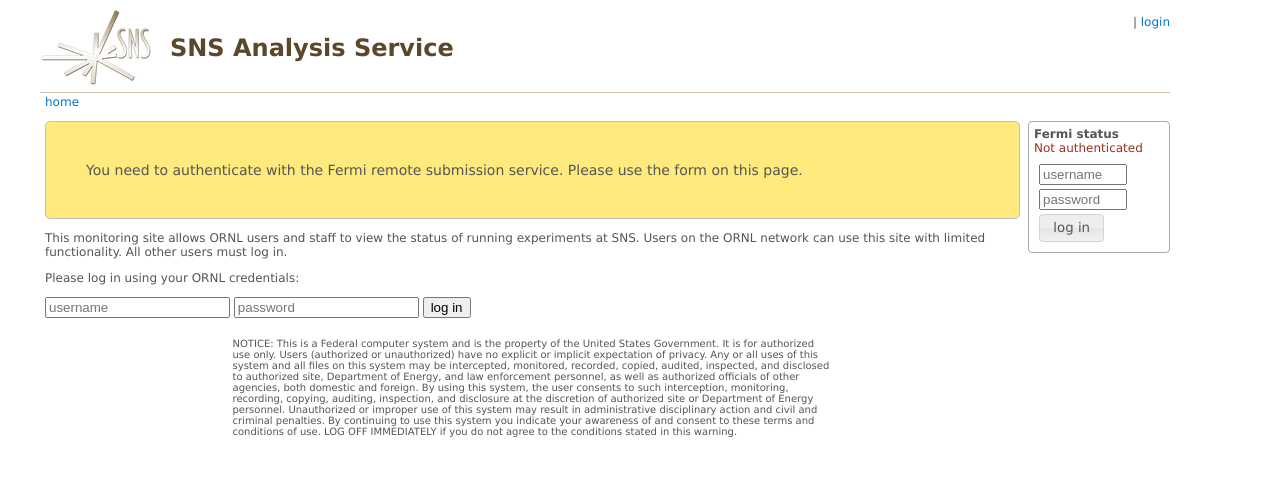
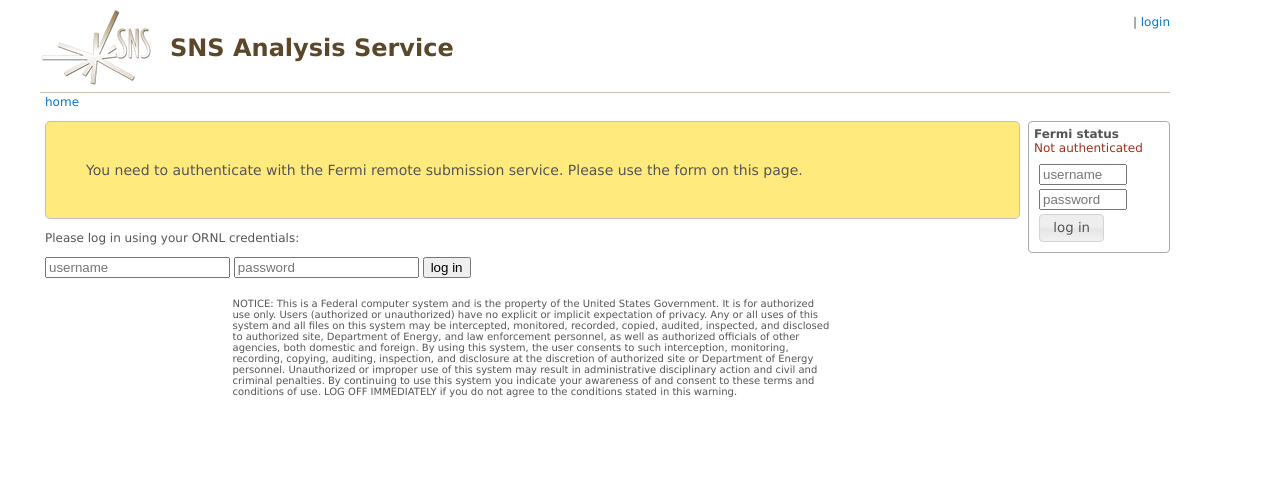
Before and after one commit to serena617/reduction_service, a Django app: template templates/users/authenticate.html in a window 1280 px wide. Shown: the top 499 px of the page. Run offline with Django 3.2, Linux system fonts and the light colour scheme; the template is opened without the code that fills it, so the values that code supplies are empty; some libraries are stand-ins or nearby versions.

Commit message:
Tweak login page

```diff
--- a/templates/users/authenticate.html
+++ b/templates/users/authenticate.html
@@ -24,11 +24,6 @@
 {% endblock %}
 
 {% block content %}
-
-<p>This monitoring site allows ORNL users and staff to view the status
-of running experiments at SNS.
-Users on the ORNL network can use this site with limited functionality.
-All other users must log in.</p>
 
 <p>Please log in using your ORNL credentials:</p>
 
```
Also changed, not shown: 1 other file.
